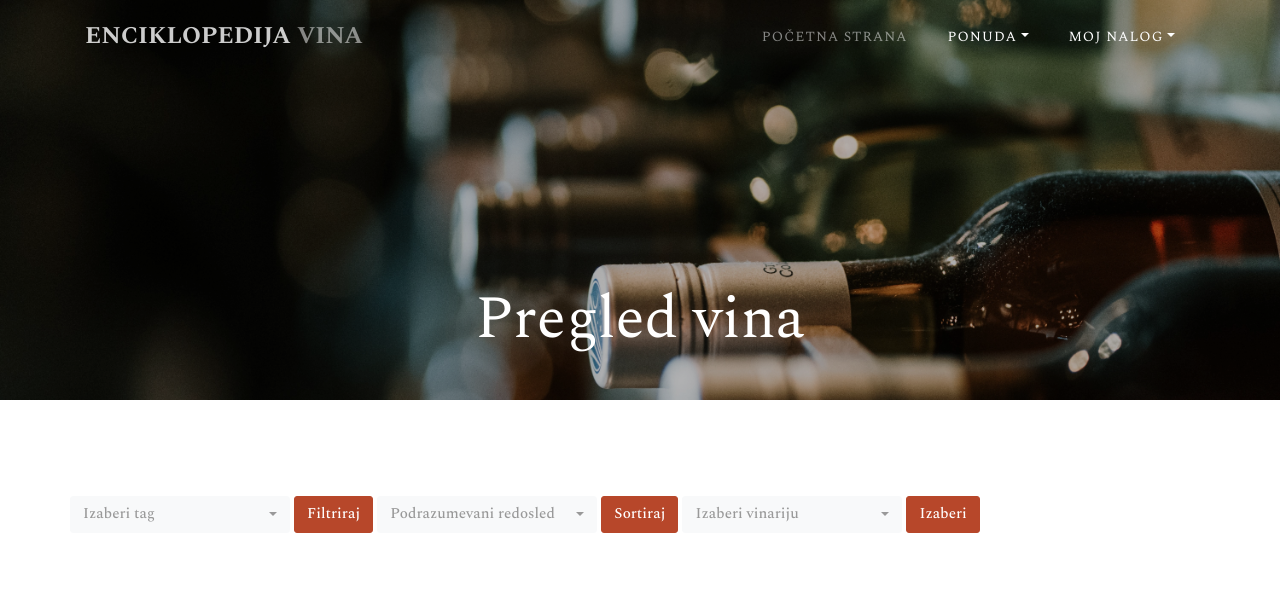
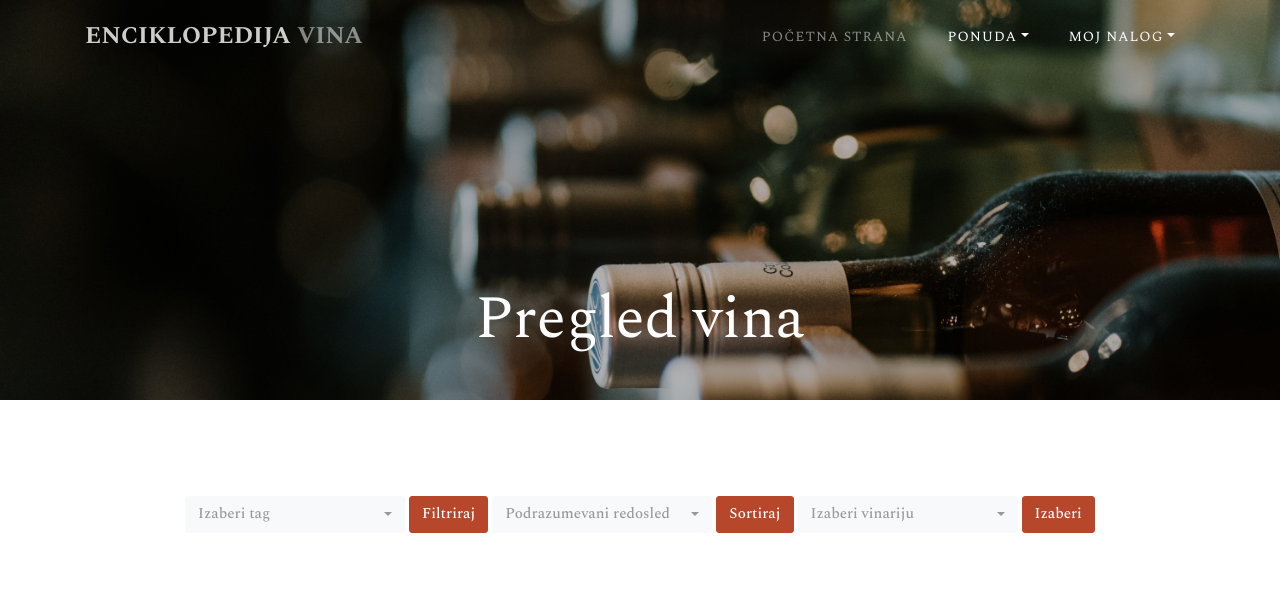
Before and after one commit to jelena3214/wine_encyclopedia, a Django app: page /views/allwines in a window 1280 px wide. Shown: the top 596 px of the page. Run offline with Django 4.2, Linux system fonts and the light colour scheme; data that the repository does not hold is empty; some libraries are stand-ins or nearby versions.

Commit message:
Centriranje polja za filtriranje vina
Change-Id: I490eb401ed71f55b0145bb7166f5ae5aab0da499

```diff
--- a/Implementacija/djangoProject/templates/pregledVina.html
+++ b/Implementacija/djangoProject/templates/pregledVina.html
@@ -9,7 +9,7 @@
         <div class="container">
             <div class="row justify-content-center">
                 <div class="col-md-12">
-                    <div class="row mb-4">
+                    <div class="row mb-4 justify-content-center align-items-center">
                         <div class="col-md-1w d-flex justify-content-center align-items-center">
                             <form method="post" name="forma">
                                 {% csrf_token %}
```
